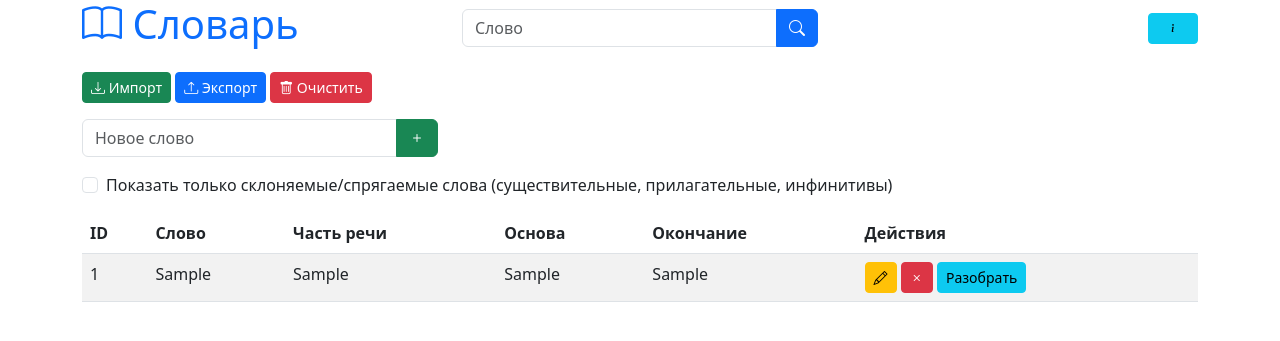
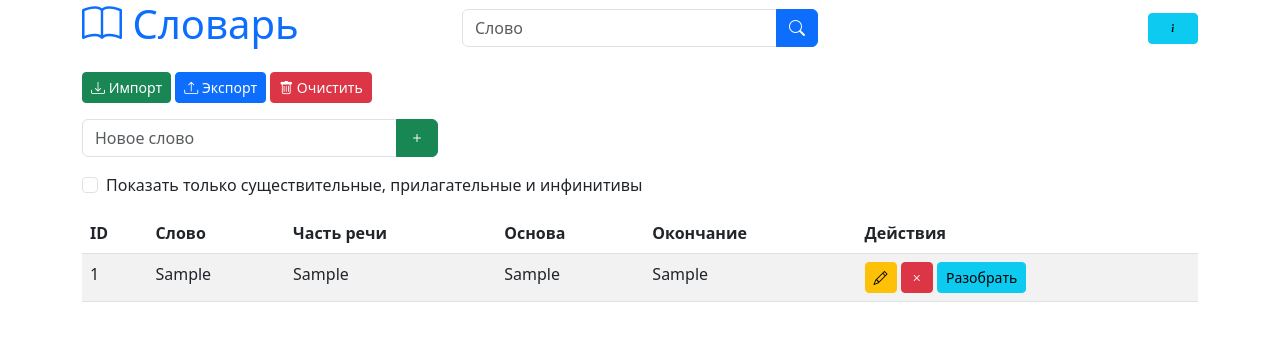
Before and after one commit to cr0iss4nt/dictionary, a Flask app: page / in a window 1280 px wide. Shown: the top 341 px of the page. Run offline with Flask 3, Linux system fonts and the light colour scheme; tables that the repository leaves empty hold one stand-in row (values such as "Sample post"); parts of the project's set-up code (start-up, migrations or seed data) failed here and were passed over; some libraries are stand-ins or nearby versions.

Commit message:
Added info about word filtering

```diff
--- a/templates/info.html
+++ b/templates/info.html
@@ -14,6 +14,7 @@
         <li>автоматическое определение основы и окончания слова (реализовано путём отправления запроса на <a href="https://sinonim.org/mo">sinonim.org/mo</a>);</li>
         <li>возможность редактирования (<i class="bi bi-pencil"></i>) столбцов основы и окончания для слов вручную;</li>
         <li>построение словоформ для существительных, прилагательных и глаголов (pymorphy3);</li>
+        <li>фильтрация слов (существительные, прилагательные и глаголы);</li>
         <li>экспорт словаря в файл .txt (<i class="bi bi-upload"></i>).</li>
     </ul>
 </div>
--- a/templates/words.html
+++ b/templates/words.html
@@ -3,7 +3,7 @@
     <div class="form-check mb-3">
         <input class="form-check-input" type="checkbox" id="showInflectableOnly" onclick="filterInflectableWords()">
         <label class="form-check-label" for="showInflectableOnly">
-            Показать только склоняемые/спрягаемые слова (существительные, прилагательные, инфинитивы)
+            Показать только существительные, прилагательные и инфинитивы
         </label>
     </div>
 
```
